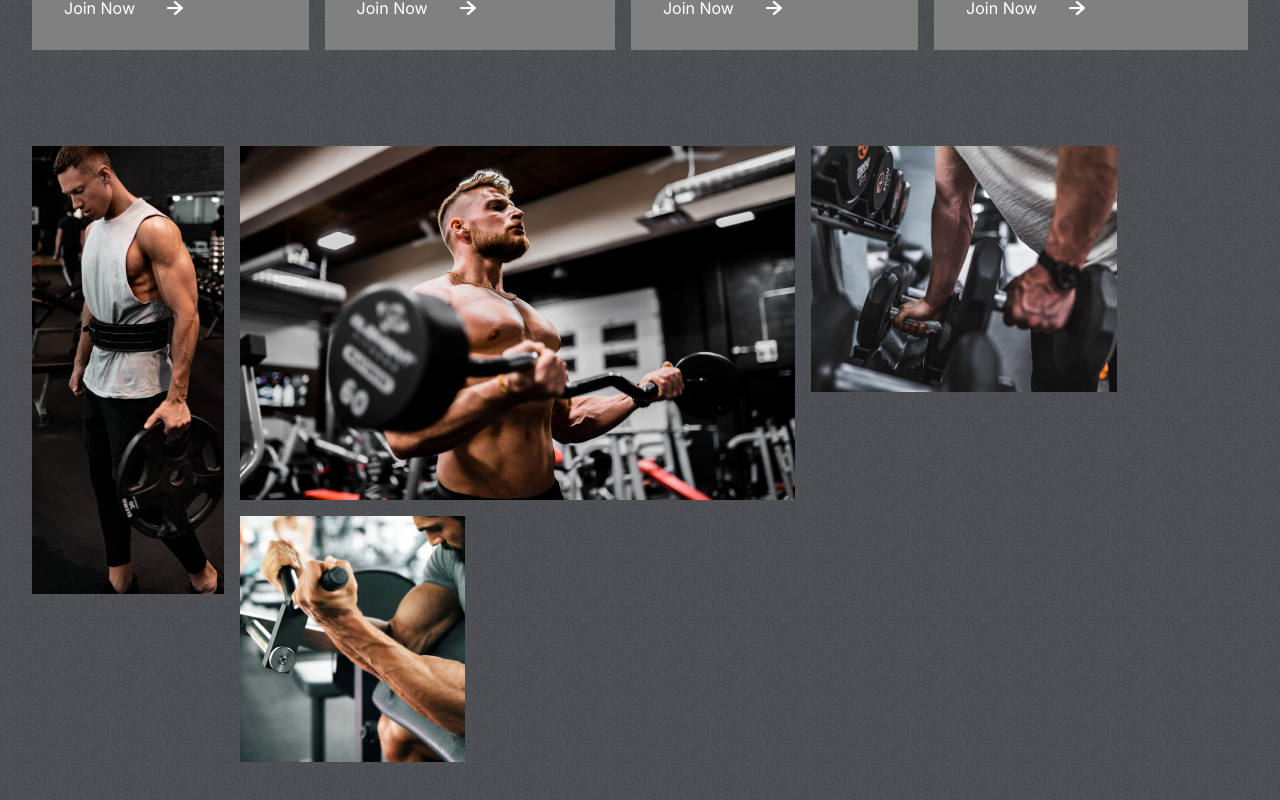
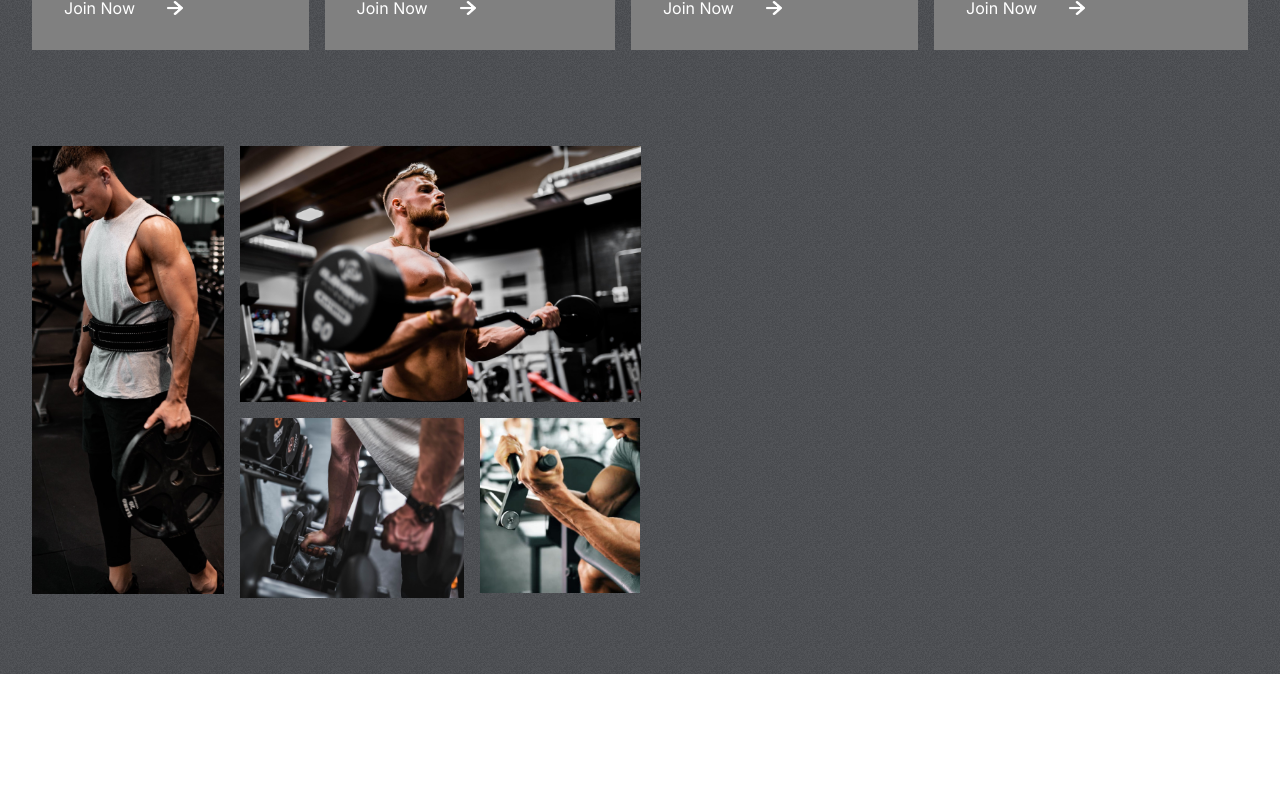
Before and after one commit to pallab17/Fithelp.o, a React (Create React App) app: page / in a window 1280 px wide. Shown: the part 1193-1993 px from the top of the page. After the commit the page ends 1867 px from the top, so only its background shows below. Built offline with nearby package versions, Linux system fonts and the light colour scheme.

Commit message:
files updated

```diff
--- a/src/components/Reasons/Reasons.css
+++ b/src/components/Reasons/Reasons.css
@@ -26,6 +26,27 @@
     grid-row: 1/3;
     height: 28rem;
 }
+.left-r>:nth-child(2){
+    width: auto;
+    grid-row: 1;
+    grid-column: 2/4;
+    height: 16rem;
+}
+.left-r>:nth-child(3){
+    width: 14rem;
+    grid-row: 2;
+    grid-column: 2/3;
+
+}
+.left-r>:nth-child(4){
+    width: 10rem;
+    grid-row: 2;
+    grid-column: 3/4;
+
+}
+
+
+
 .right-r{
     flex: 1 1;
 }
```
